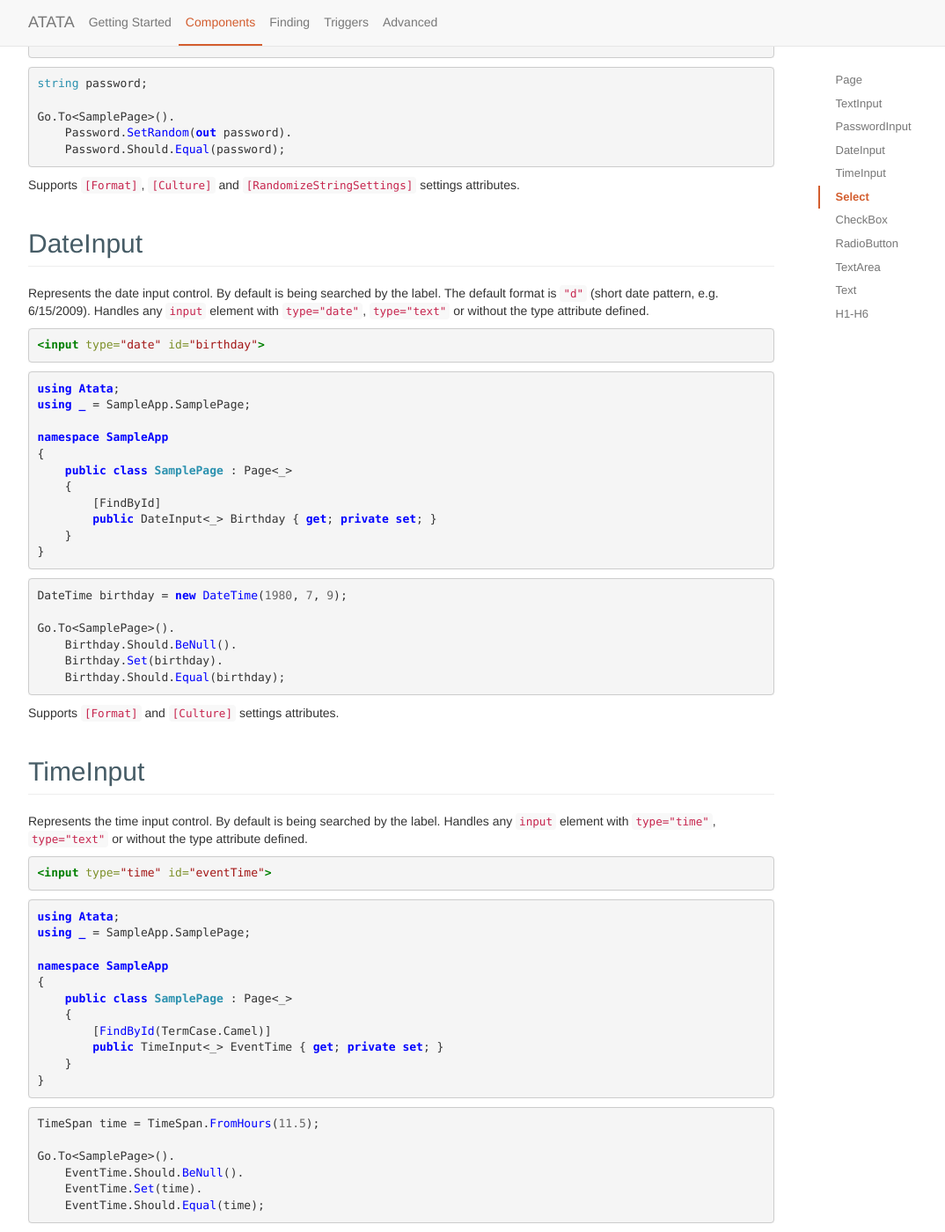
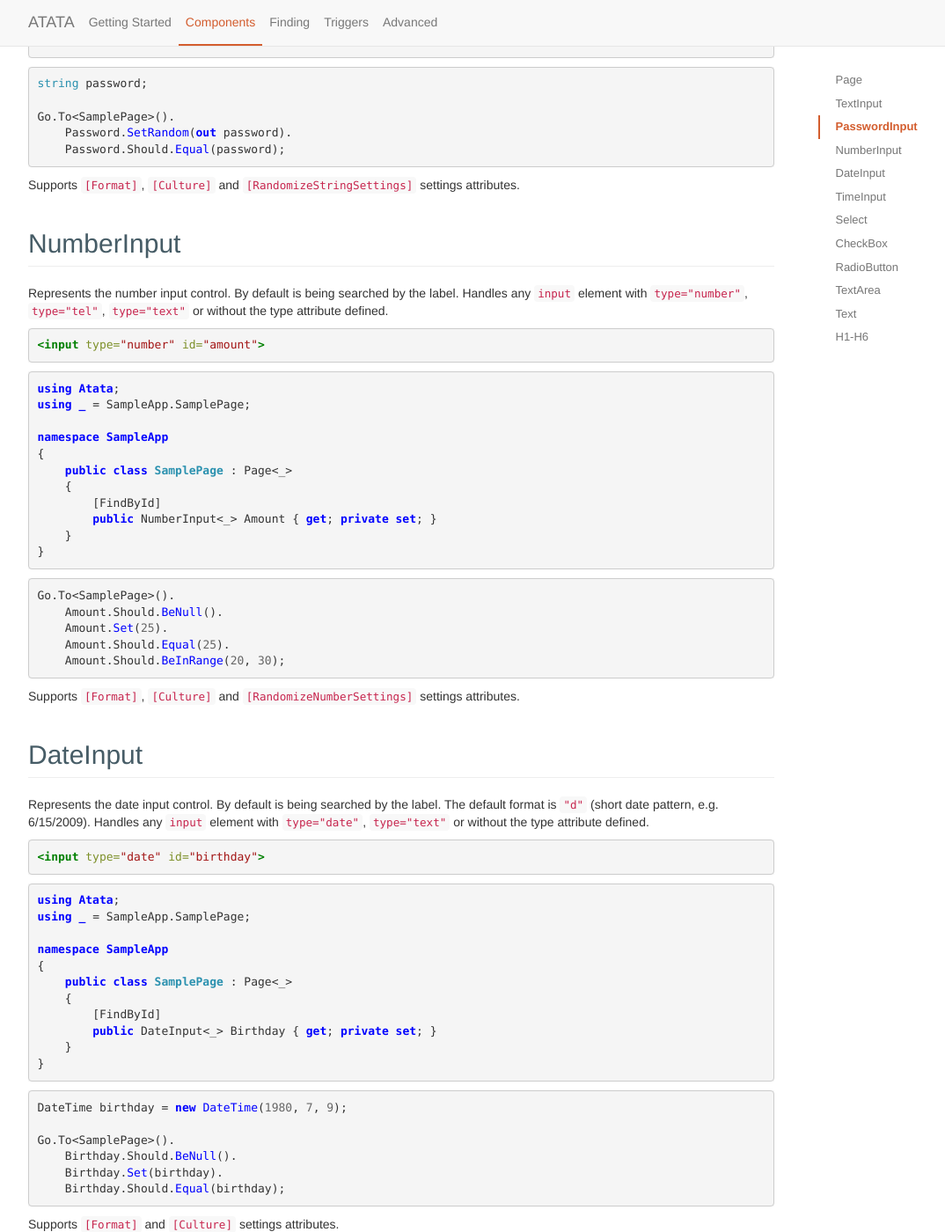
Before and after one commit to atata-framework/atata.io, a Jekyll site: the page built from components.html, in a window 1280 px wide and 1400 px high, scrolled down 1786 px. Shown: the whole window at 88% size, without its empty margins (38-1112 px from the left). Built offline with Jekyll 4.4.1, drawn with Linux system fonts in a browser that asks for light colours; some of the changed text lies outside the part shown.

Commit message:
Add numberinput component; Update select component

````diff
--- a/_config.yml
+++ b/_config.yml
@@ -35,6 +35,7 @@ components:
   - Page
   - TextInput
   - PasswordInput
+  - NumberInput
   - DateInput
   - TimeInput
   - Select
--- /dev/null
+++ b/_includes/components/numberinput.md
@@ -0,0 +1,27 @@
+Represents the number input control. By default is being searched by the label. Handles any `input` element with `type="number"`, `type="tel"`, `type="text"` or without the type attribute defined.
+
+```html
+<input type="number" id="amount">
+```
+```cs
+using Atata;
+using _ = SampleApp.SamplePage;
+
+namespace SampleApp
+{
+    public class SamplePage : Page<_>
+    {
+        [FindById]
+        public NumberInput<_> Amount { get; private set; }
+    }
+}
+```
+```cs
+Go.To<SamplePage>().
+    Amount.Should.BeNull().
+    Amount.Set(25).
+    Amount.Should.Equal(25).
+    Amount.Should.BeInRange(20, 30);
+```
+
+Supports `[Format]`, `[Culture]` and `[RandomizeNumberSettings]` settings attributes.
--- a/_includes/components/select.md
+++ b/_includes/components/select.md
@@ -1,4 +1,4 @@
-Represents the select control. It is possible to select an option by text or value. By default selects by text.
+Represents the select control. By default is being searched by the label. It is possible to select an option by text or value. By default selects by text. By default is being searched by the label.
 
 ```html
 <select id="brand">
````
